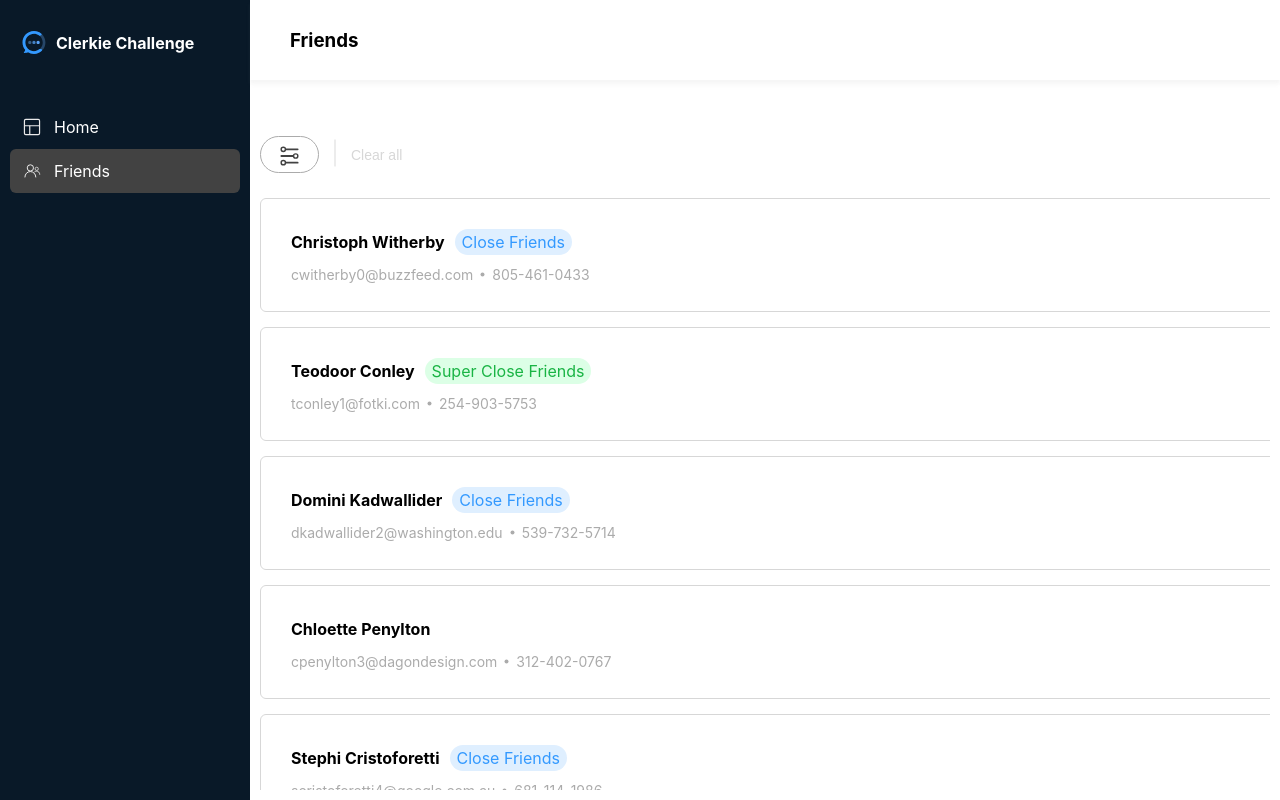
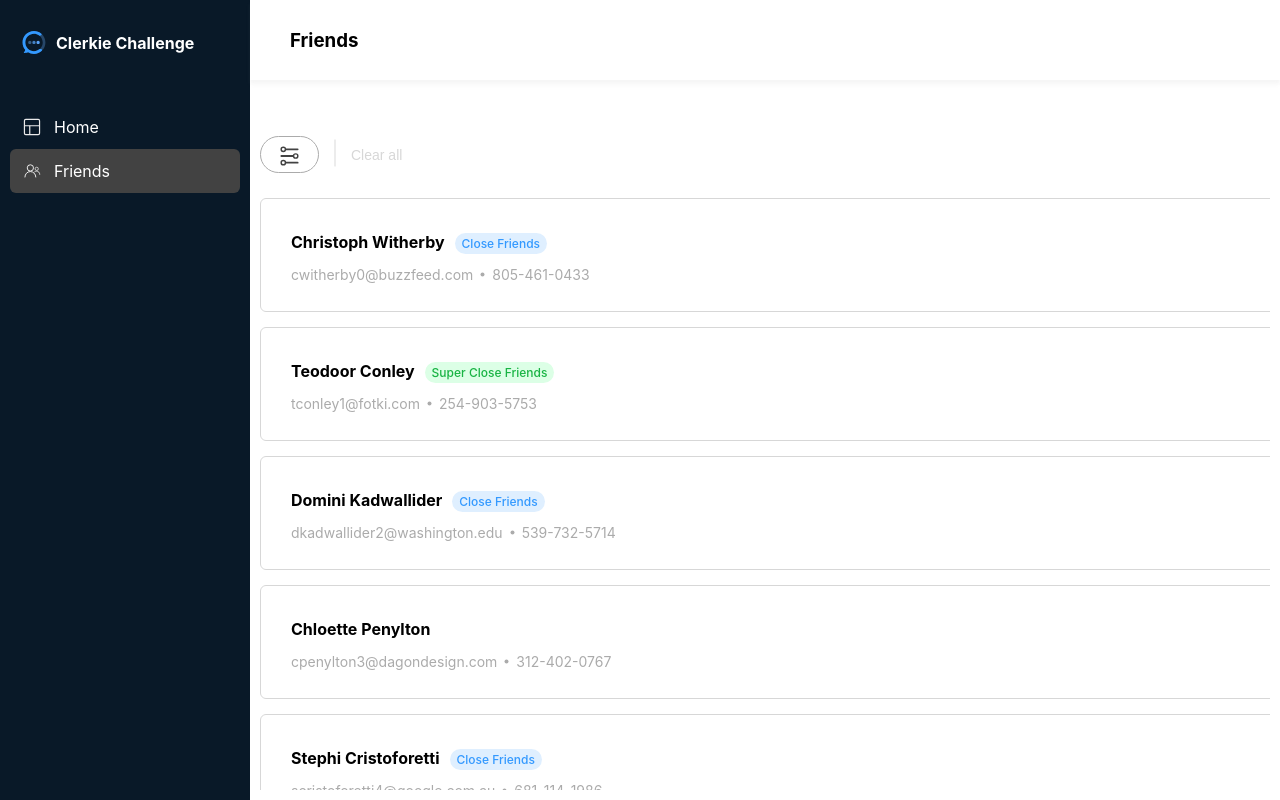
Before and after one commit to seanflyyy/clerkie-fe, a Next.js app: page /friends in a window 1280 px wide. Built offline with nearby package versions, Linux system fonts and the light colour scheme.

Commit message:
Update close friends tag

```diff
--- a/src/styles/Friends.module.css
+++ b/src/styles/Friends.module.css
@@ -35,11 +35,15 @@
 .closeFriends {
     background-color: var(--theme-light);
     color: var(--theme-color);
+    font-size: 12px;
+    font-weight: 500;
 }
 
 .superCloseFriends {
     color: var(--positive);
     background-color: var(--positive-light);
+    font-size: 12px;
+    font-weight: 500;
 }
 
 .contactDetails {
```
